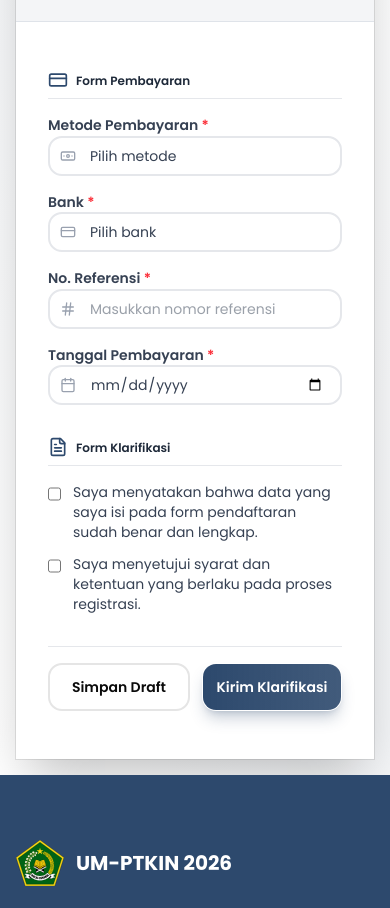
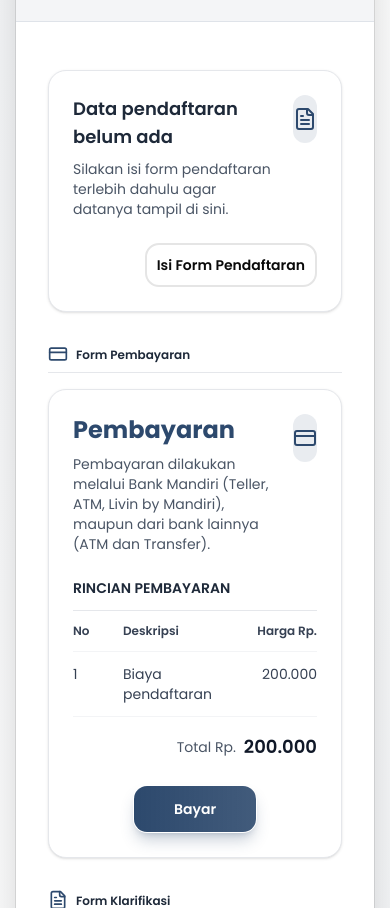
Before and after one commit to nur-afif/umptkin-web-2026, a Next.js app in the folder apps/web/: page /form-klarifikasi-registrasi in a window 390 px wide. Shown: the part 291-1199 px from the top of the page. Built offline with nearby package versions, Linux system fonts and the light colour scheme; no server answers; what @orpc/client, @orpc/tanstack-query would draw is missing.

Commit message:
update test

```diff
--- a/apps/web/src/app/form-klarifikasi-registrasi/page.tsx
+++ b/apps/web/src/app/form-klarifikasi-registrasi/page.tsx
@@ -1,18 +1,17 @@
 "use client";
 
 import { useEffect, useState } from "react";
+import { useRouter } from "next/navigation";
 import { Button } from "@/components/ui/button";
 import { Card } from "@/components/ui/card";
 import {
-  Banknote,
-  Calendar,
   CheckCircle2,
   CreditCard,
   FileText,
-  Hash,
 } from "lucide-react";
 
 export default function FormKlarifikasiRegistrasi() {
+  const router = useRouter();
   const [dataPendaftaran, setDataPendaftaran] = useState<{
     biodata: Record<string, string>;
     pendidikan: Record<string, string>;
@@ -36,6 +35,10 @@ export default function FormKlarifikasiRegistrasi() {
     if (typeof window !== "undefined") {
       window.alert("Form klarifikasi berhasil dikirim!");
     }
+  };
+
+  const handleEditPendaftaran = () => {
+    router.push("/form-pendaftaran");
   };
 
   useEffect(() => {
@@ -75,11 +78,21 @@ export default function FormKlarifikasiRegistrasi() {
           </div>
 
           <form onSubmit={handleSubmit} className="p-8 space-y-8">
-            {dataPendaftaran && (
+            {dataPendaftaran ? (
               <div className="space-y-6">
-                <div className="flex items-center gap-2 pb-2 border-b border-gray-200">
-                  <FileText className="h-5 w-5 text-primary" />
-                  <h4 className="font-semibold text-gray-800">Data Pendaftaran</h4>
+                <div className="flex items-center justify-between gap-4 pb-2 border-b border-gray-200">
+                  <div className="flex items-center gap-2">
+                    <FileText className="h-5 w-5 text-primary" />
+                    <h4 className="font-semibold text-gray-800">Data Pendaftaran</h4>
+                  </div>
+                  <Button
+                    type="button"
+                    variant="outline"
+                    className="h-10 rounded-xl border-2 text-sm font-semibold hover:bg-gray-50 transition-colors"
+                    onClick={handleEditPendaftaran}
+                  >
+                    Edit Data
+                  </Button>
                 </div>
 
                 <div className="grid gap-6 md:grid-cols-2">
@@ -128,6 +141,30 @@ export default function FormKlarifikasiRegistrasi() {
                   </div>
                 </div>
               </div>
+            ) : (
+              <div className="rounded-2xl border border-gray-200 bg-white p-6 shadow-sm md:p-8">
+                <div className="flex items-start justify-between gap-4">
+                  <div className="space-y-2">
+                    <h5 className="text-lg font-semibold text-gray-800">Data pendaftaran belum ada</h5>
+                    <p className="text-sm text-gray-600 max-w-md">
+                      Silakan isi form pendaftaran terlebih dahulu agar datanya tampil di sini.
+                    </p>
+                  </div>
+                  <div className="h-12 w-12 rounded-xl bg-primary/10 flex items-center justify-center">
+                    <FileText className="h-6 w-6 text-primary" />
+                  </div>
+                </div>
+                <div className="mt-6 flex justify-end">
+                  <Button
+                    type="button"
+                    variant="outline"
+                    className="h-11 rounded-xl border-2 text-sm font-semibold hover:bg-gray-50 transition-colors"
+                    onClick={handleEditPendaftaran}
+                  >
+                    Isi Form Pendaftaran
+                  </Button>
+                </div>
+              </div>
             )}
 
             <div className="space-y-4">
@@ -136,99 +173,47 @@ export default function FormKlarifikasiRegistrasi() {
                 <h4 className="font-semibold text-gray-800">Form Pembayaran</h4>
               </div>
 
-              <div className="grid gap-4 md:grid-cols-2">
-                <div className="space-y-2">
-                  <label className="text-sm font-semibold text-gray-700">
-                    Metode Pembayaran <span className="text-red-500">*</span>
-                  </label>
-                  <div className="relative">
-                    <select
-                      required
-                      value={formData.pembayaran.metode}
-                      onChange={(e) =>
-                        setFormData({
-                          ...formData,
-                          pembayaran: { ...formData.pembayaran, metode: e.target.value },
-                        })
-                      }
-                      className="w-full rounded-xl border-2 border-gray-200 bg-white px-4 py-2 pl-10 text-sm text-gray-700 focus:border-primary focus:outline-none transition-colors appearance-none cursor-pointer"
-                    >
-                      <option value="">Pilih metode</option>
-                      <option value="transfer">Transfer Bank</option>
-                      <option value="virtual_account">Virtual Account</option>
-                      <option value="loket">Loket/Pembayaran Langsung</option>
-                    </select>
-                    <Banknote className="absolute left-3 top-1/2 -translate-y-1/2 h-4 w-4 text-gray-400 pointer-events-none" />
+              <div className="rounded-2xl border border-gray-200 bg-white p-6 shadow-sm md:p-8">
+                <div className="flex items-start justify-between gap-4">
+                  <div className="space-y-2">
+                    <h5 className="text-2xl font-bold text-primary">Pembayaran</h5>
+                    <p className="text-sm text-gray-600 max-w-md">
+                      Pembayaran dilakukan melalui Bank Mandiri (Teller, ATM, Livin by Mandiri),
+                      maupun dari bank lainnya (ATM dan Transfer).
+                    </p>
+                  </div>
+                  <div className="h-12 w-12 rounded-xl bg-primary/10 flex items-center justify-center">
+                    <CreditCard className="h-6 w-6 text-primary" />
                   </div>
                 </div>
 
-                <div className="space-y-2">
-                  <label className="text-sm font-semibold text-gray-700">
-                    Bank <span className="text-red-500">*</span>
-                  </label>
-                  <div className="relative">
-                    <select
-                      required
-                      value={formData.pembayaran.bank}
-                      onChange={(e) =>
-                        setFormData({
-                          ...formData,
-                          pembayaran: { ...formData.pembayaran, bank: e.target.value },
-                        })
-                      }
-                      className="w-full rounded-xl border-2 border-gray-200 bg-white px-4 py-2 pl-10 text-sm text-gray-700 focus:border-primary focus:outline-none transition-colors appearance-none cursor-pointer"
-                    >
-                      <option value="">Pilih bank</option>
-                      <option value="bni">BNI</option>
-                      <option value="bri">BRI</option>
-                      <option value="bca">BCA</option>
-                      <option value="mandiri">Mandiri</option>
-                    </select>
-                    <CreditCard className="absolute left-3 top-1/2 -translate-y-1/2 h-4 w-4 text-gray-400 pointer-events-none" />
+                <div className="mt-6">
+                  <h6 className="text-sm font-semibold text-gray-800">RINCIAN PEMBAYARAN</h6>
+                  <div className="mt-3 border-t border-gray-200">
+                    <div className="grid grid-cols-[50px_1fr_100px] md:grid-cols-[60px_1fr_140px] text-xs md:text-sm font-semibold text-gray-700 py-3">
+                      <span>No</span>
+                      <span>Deskripsi</span>
+                      <span className="text-right">Harga Rp.</span>
+                    </div>
+                    <div className="grid grid-cols-[50px_1fr_100px] md:grid-cols-[60px_1fr_140px] text-sm text-gray-700 py-3 border-t border-gray-100">
+                      <span>1</span>
+                      <span>Biaya pendaftaran</span>
+                      <span className="text-right">200.000</span>
+                    </div>
+                    <div className="flex items-center justify-end gap-2 pt-4 border-t border-gray-100">
+                      <span className="text-sm text-gray-600">Total Rp.</span>
+                      <span className="text-lg font-semibold text-gray-900">200.000</span>
+                    </div>
                   </div>
                 </div>
 
-                <div className="space-y-2">
-                  <label className="text-sm font-semibold text-gray-700">
-                    No. Referensi <span className="text-red-500">*</span>
-                  </label>
-                  <div className="relative">
-                    <input
-                      type="text"
-                      required
-                      value={formData.pembayaran.noReferensi}
-                      onChange={(e) =>
-                        setFormData({
-                          ...formData,
-                          pembayaran: { ...formData.pembayaran, noReferensi: e.target.value },
-                        })
-                      }
-                      className="w-full rounded-xl border-2 border-gray-200 bg-white px-4 py-2 pl-10 text-sm text-gray-700 focus:border-primary focus:outline-none transition-colors"
-                      placeholder="Masukkan nomor referensi"
-                    />
-                    <Hash className="absolute left-3 top-1/2 -translate-y-1/2 h-4 w-4 text-gray-400" />
-                  </div>
-                </div>
-
-                <div className="space-y-2">
-                  <label className="text-sm font-semibold text-gray-700">
-                    Tanggal Pembayaran <span className="text-red-500">*</span>
-                  </label>
-                  <div className="relative">
-                    <input
-                      type="date"
-                      required
-                      value={formData.pembayaran.tanggalBayar}
-                      onChange={(e) =>
-                        setFormData({
-                          ...formData,
-                          pembayaran: { ...formData.pembayaran, tanggalBayar: e.target.value },
-                        })
-                      }
-                      className="w-full rounded-xl border-2 border-gray-200 bg-white px-4 py-2 pl-10 text-sm text-gray-700 focus:border-primary focus:outline-none transition-colors"
-                    />
-                    <Calendar className="absolute left-3 top-1/2 -translate-y-1/2 h-4 w-4 text-gray-400" />
-                  </div>
+                <div className="mt-6 flex justify-center">
+                  <Button
+                    type="button"
+                    className="h-12 px-10 rounded-xl bg-gradient-to-r from-primary to-primary/90 hover:from-primary/90 hover:to-primary text-white text-sm font-semibold shadow-lg shadow-primary/25 transition-all hover:shadow-xl"
+                  >
+                    Bayar
+                  </Button>
                 </div>
               </div>
             </div>
--- a/apps/web/src/app/form-pendaftaran/page.tsx
+++ b/apps/web/src/app/form-pendaftaran/page.tsx
@@ -1,6 +1,6 @@
 "use client";
 
-import { useState } from "react";
+import { useEffect, useState } from "react";
 import { useRouter } from "next/navigation";
 import { Button } from "@/components/ui/button";
 import {
@@ -8,16 +8,7 @@ import {
 } from "@/components/ui/card";
 import { User, MapPin, Hash, Phone, Mail, Calendar, Users, Wallet, Accessibility, LogOut, GraduationCap, School, Beaker, Star, Compass, Pencil, MessageSquare, CreditCard, Bell, Building, Award } from "lucide-react";
 
-export default function FormSekolah() {
-  const router = useRouter();
-
-  const handleLogout = () => {
-    if (typeof window !== "undefined" && window.confirm("Apakah Anda yakin ingin keluar?")) {
-      window.location.href = "/";
-    }
-  };
-
-  const [formData, setFormData] = useState({
+const initialFormData = {
   biodata: {
     noKTP: "",
     nama: "",
@@ -54,7 +45,48 @@ export default function FormSekolah() {
     namaPesantren: "",
     lamaPesantren: "1 Tahun",
   },
+};
+
+export default function FormSekolah() {
+  const router = useRouter();
+
+  const handleLogout = () => {
+    if (typeof window !== "undefined" && window.confirm("Apakah Anda yakin ingin keluar?")) {
+      window.location.href = "/";
+    }
+  };
+
+  const [formData, setFormData] = useState(initialFormData);
+  const [isHydrated, setIsHydrated] = useState(false);
+
+  useEffect(() => {
+    if (typeof window === "undefined") {
+      return;
+    }
+    const stored = window.localStorage.getItem("formPendaftaran");
+    if (!stored) {
+      setIsHydrated(true);
+      return;
+    }
+    try {
+      const parsed = JSON.parse(stored);
+      setFormData({
+        biodata: { ...initialFormData.biodata, ...parsed.biodata },
+        pendidikan: { ...initialFormData.pendidikan, ...parsed.pendidikan },
       });
+    } catch (error) {
+      console.error("Gagal membaca data pendaftaran:", error);
+    } finally {
+      setIsHydrated(true);
+    }
+  }, []);
+
+  useEffect(() => {
+    if (!isHydrated || typeof window === "undefined") {
+      return;
+    }
+    window.localStorage.setItem("formPendaftaran", JSON.stringify(formData));
+  }, [formData, isHydrated]);
 
   const handleSubmit = (e: React.FormEvent) => {
     e.preventDefault();
```
Lines whose indentation alone changed are shown as unchanged.
